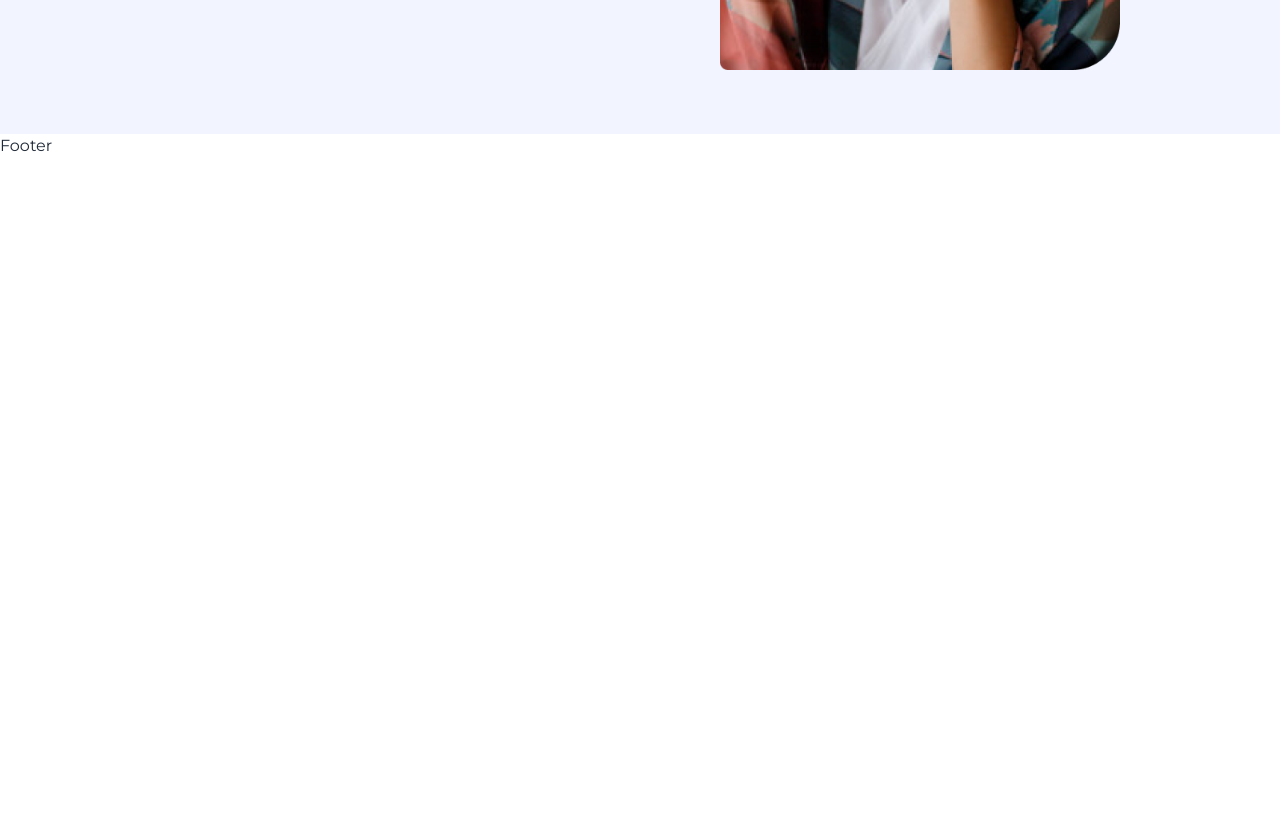
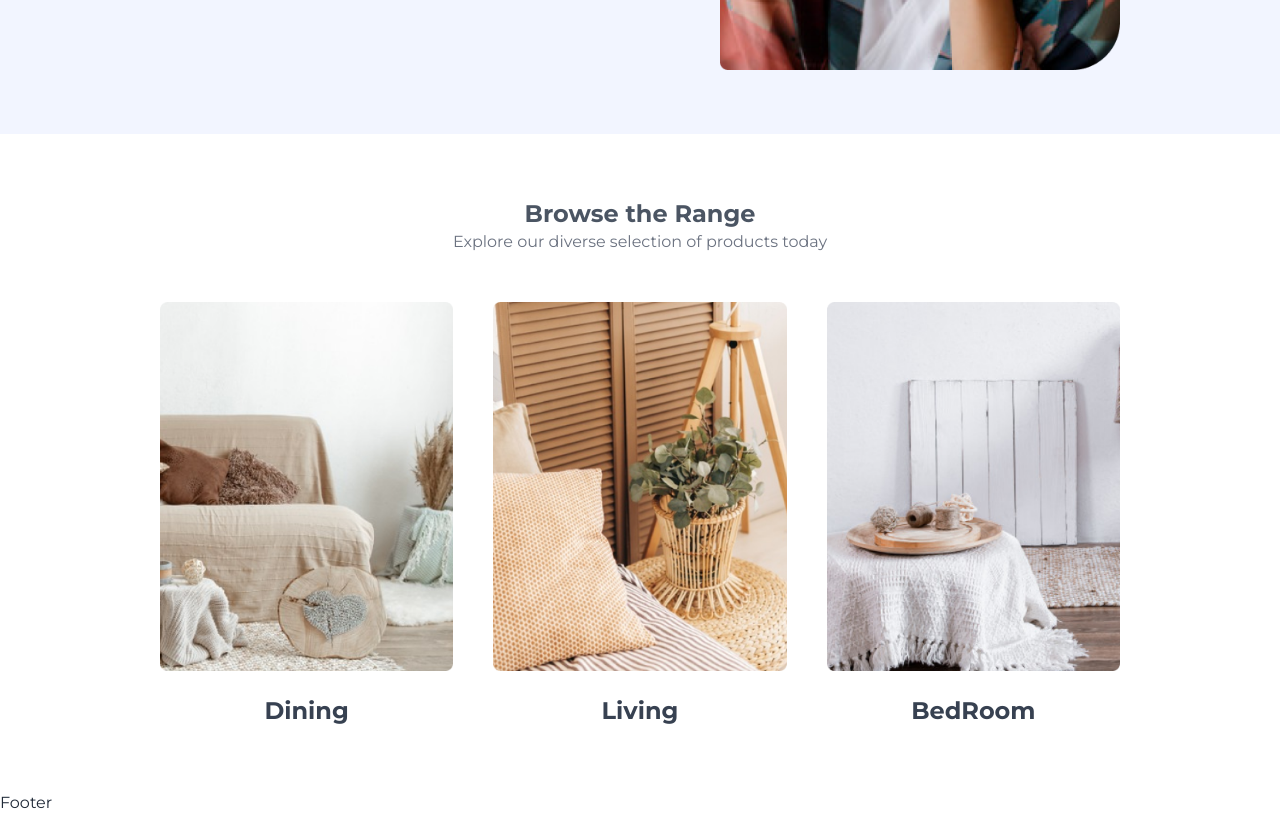
Before and after one commit to moshiur01/furniture-mart-frontend, a React (Vite) app: page / in a window 1280 px wide. Shown: the part 2320-3135 px from the top of the page. Before the commit the page ends 2478 px from the top, so only its background shows below. Built offline with nearby package versions, Linux system fonts and the light colour scheme; a web font is replaced by a local one.

Commit message:
[DONE] range card done with responsive

```diff
--- /dev/null
+++ b/src/components/Home/RangeCard.jsx
@@ -0,0 +1,46 @@
+import { Link } from "react-router-dom";
+const RangeCard = () => {
+  return (
+    <div className="bg-white py-16 text-gray-600">
+      <div className="mx-auto w-9/12">
+        <div className="mb-12 text-center">
+          <p className="text-2xl font-bold">Browse the Range</p>
+          <p className="text-gray-500">
+            Explore our diverse selection of products today
+          </p>
+        </div>
+        <div className="flex flex-col justify-center gap-10 sm:flex-row">
+          <Link
+            to="/dining"
+            className="h-94 w-34 overflow-hidden duration-700 hover:-translate-y-5 hover:border-b-2 hover:border-b-[#054C73]"
+          >
+            <img src="/src/assets/Image-living room.png" alt="" />
+            <p className="mt-6 text-center text-2xl font-bold text-gray-700">
+              Dining
+            </p>
+          </Link>
+          <Link
+            to="/living"
+            className="h-94 w-34 overflow-hidden duration-700 hover:-translate-y-5 hover:border-b-2 hover:border-b-[#054C73]"
+          >
+            <img src="/src/assets/Mask Group.png" alt="" />
+            <p className="mt-6 text-center text-2xl font-bold text-gray-700">
+              Living
+            </p>
+          </Link>
+          <Link
+            to="/bedRoom"
+            className="h-94 w-34 overflow-hidden duration-700 hover:-translate-y-5 hover:border-b-2 hover:border-b-[#054C73]"
+          >
+            <img src="/src/assets/Mask Group-1.png" alt="" />
+            <p className="mt-6 text-center text-2xl font-bold text-gray-700">
+              BedRoom
+            </p>
+          </Link>
+        </div>
+      </div>
+    </div>
+  );
+};
+
+export default RangeCard;
--- a/src/pages/HomePage.jsx
+++ b/src/pages/HomePage.jsx
@@ -1,6 +1,7 @@
 import Banner from "../components/Home/Banner";
 import FeatureCard from "../components/Home/FeatureCard";
 import ProductCard from "../components/Home/ProductCard";
+import RangeCard from "../components/Home/RangeCard";
 
 const HomePage = () => {
   return (
@@ -8,6 +9,7 @@ const HomePage = () => {
       <Banner />
       <FeatureCard />
       <ProductCard />
+      <RangeCard />
     </div>
   );
 };
```
